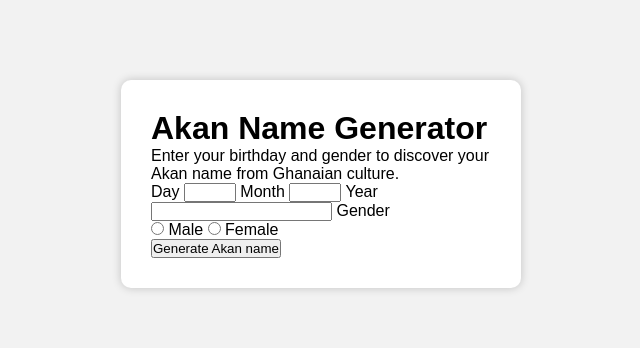
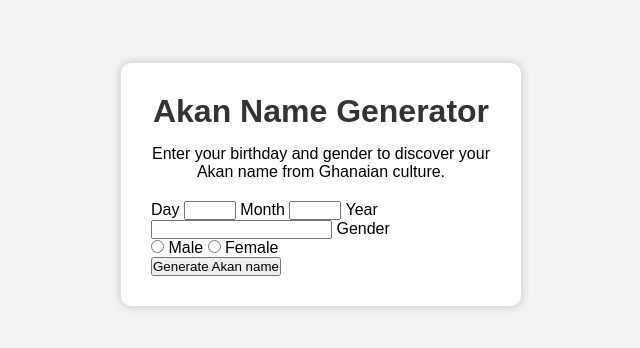
Before and after one commit to Robin-source-dev/Akan-name-generator, a plain HTML site: page index.html in a window 1280 px wide. Shown: the part 216-564 px from the top of the page, without its empty margins (319-959 px from the left). Drawn offline with Linux system fonts and the light colour scheme.

Commit message:
Center content on the page

```diff
--- a/styles.css
+++ b/styles.css
@@ -20,3 +20,14 @@ body{
     border-radius: 10px;
     box-shadow: 0 0 10px rgba(0, 0, 0, .2);
 }
+
+h1{
+    text-align: center;
+    margin-bottom: 15px;
+    color: #333;
+}
+
+p{
+    text-align: center;
+    margin-bottom: 20px;
+}
```
